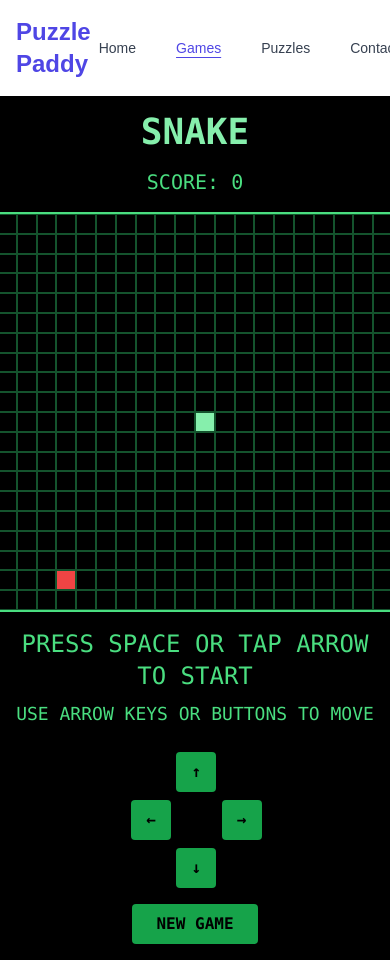
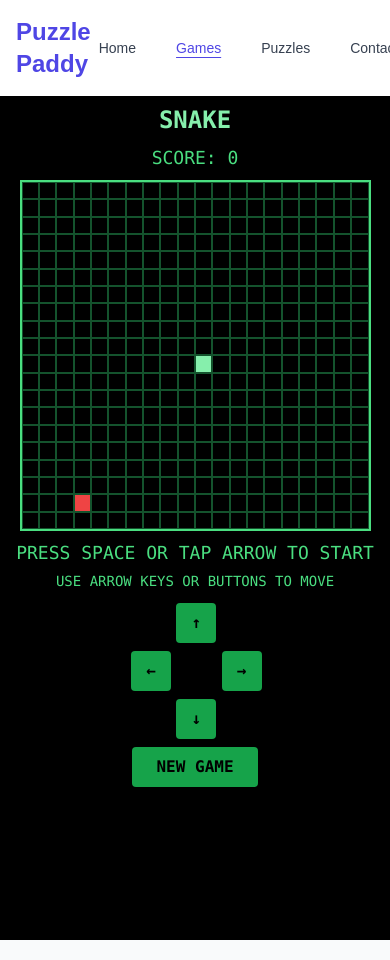
Before and after one commit to MichaelMcKibbin/puzzlepaddy.com, a Next.js app: page /games/snake in a window 390 px wide. Built offline with nearby package versions, Linux system fonts and the light colour scheme.

Commit message:
layout: modified snake layout to fit mobile devices.

```diff
--- a/pages/games/snake.js
+++ b/pages/games/snake.js
@@ -122,19 +122,19 @@ export default function SnakePage() {
     };
 
     return (
-        <div className="min-h-screen bg-black text-green-400 font-mono flex flex-col items-center justify-center p-4">
-            <h1 className="text-4xl font-bold mb-4 text-green-300">SNAKE</h1>
+        <div className="min-h-screen bg-black text-green-400 font-mono flex flex-col items-center justify-start p-2 sm:justify-center sm:p-4">
+            <h1 className="text-2xl sm:text-4xl font-bold mb-2 sm:mb-4 text-green-300">SNAKE</h1>
 
-            <div className="mb-4 text-xl">
+            <div className="mb-2 sm:mb-4 text-lg sm:text-xl">
                 SCORE: {score}
             </div>
 
             <div
-                className="grid bg-black border-2 border-green-400 mb-4"
+                className="grid bg-black border-2 border-green-400 mb-2 sm:mb-4 max-w-full"
                 style={{
                     gridTemplateColumns: `repeat(${GRID_SIZE}, 1fr)`,
-                    width: '400px',
-                    height: '400px'
+                    width: 'min(90vw, 400px)',
+                    height: 'min(90vw, 400px)'
                 }}
             >
                 {Array.from({ length: GRID_SIZE * GRID_SIZE }).map((_, index) => {
@@ -163,27 +163,27 @@ export default function SnakePage() {
             </div>
 
             {!gameStarted && !gameOver && (
-                <div className="text-center mb-4">
-                    <div className="text-2xl mb-2">PRESS SPACE OR TAP ARROW TO START</div>
-                    <div className="text-lg mb-2">USE ARROW KEYS OR BUTTONS TO MOVE</div>
+                <div className="text-center mb-2 sm:mb-4">
+                    <div className="text-lg sm:text-2xl mb-1 sm:mb-2">PRESS SPACE OR TAP ARROW TO START</div>
+                    <div className="text-sm sm:text-lg mb-1 sm:mb-2">USE ARROW KEYS OR BUTTONS TO MOVE</div>
                 </div>
             )}
 
             {gameStarted && !gameOver && (
-                <div className="text-center mb-4">
-                    <div className="text-2xl mb-2">Eat all the apples!</div>
-                    <div className="text-lg mb-2">Avoid the walls, and don't bite yourself!</div>
+                <div className="text-center mb-2 sm:mb-4">
+                    <div className="text-lg sm:text-2xl mb-1 sm:mb-2">Eat all the apples!</div>
+                    <div className="text-sm sm:text-lg mb-1 sm:mb-2">Avoid the walls, and don't bite yourself!</div>
                 </div>
             )}
 
             {gameOver && (
-                <div className="text-center mb-4">
-                    <div className="text-lg mb-2">FINAL SCORE: {score}</div>
-                    <div className="text-2xl mb-2 text-red-400">GAME OVER</div>
+                <div className="text-center mb-2 sm:mb-4">
+                    <div className="text-sm sm:text-lg mb-1 sm:mb-2">FINAL SCORE: {score}</div>
+                    <div className="text-lg sm:text-2xl mb-1 sm:mb-2 text-red-400">GAME OVER</div>
                 </div>
             )}
 
-            <div className="grid grid-cols-3 gap-2 mb-4 w-32">
+            <div className="grid grid-cols-3 gap-2 mb-2 sm:mb-4 w-32">
                 <div></div>
                 <button
                     onClick={() => handleDirectionChange({ x: 0, y: -1 })}
--- a/pages/index.js
+++ b/pages/index.js
@@ -21,7 +21,7 @@ export default function Home() {
                         Automatic updates deployed via GitHub Actions.
                     </p>
                     <p className="text-xs text-gray-500">
-                        © {new Date().getFullYear()} PuzzlePaddy.com. All rights reserved. • Created by Michael McKibbin
+                        © {new Date().getFullYear()} PuzzlePaddy.com. All rights reserved. • A work in progress by Michael McKibbin
                     </p>
                 </div>
             </footer>
```
